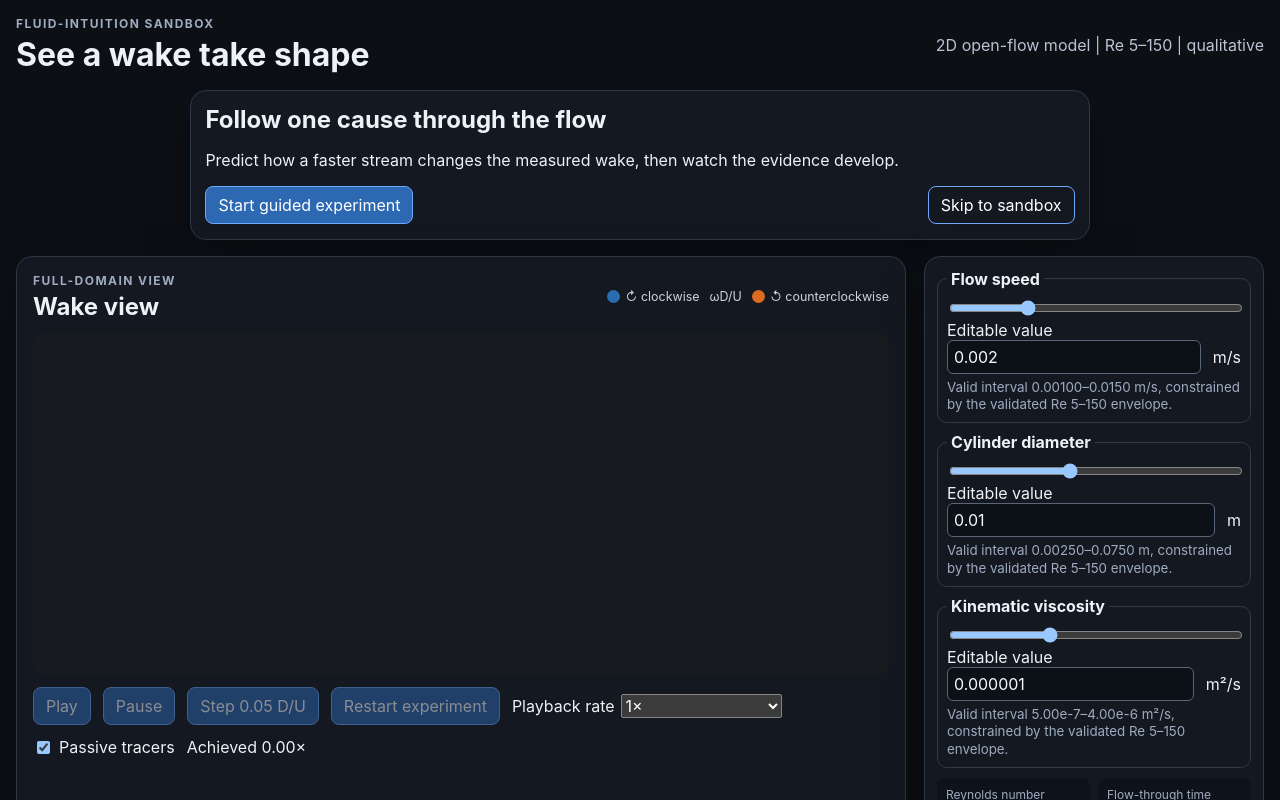
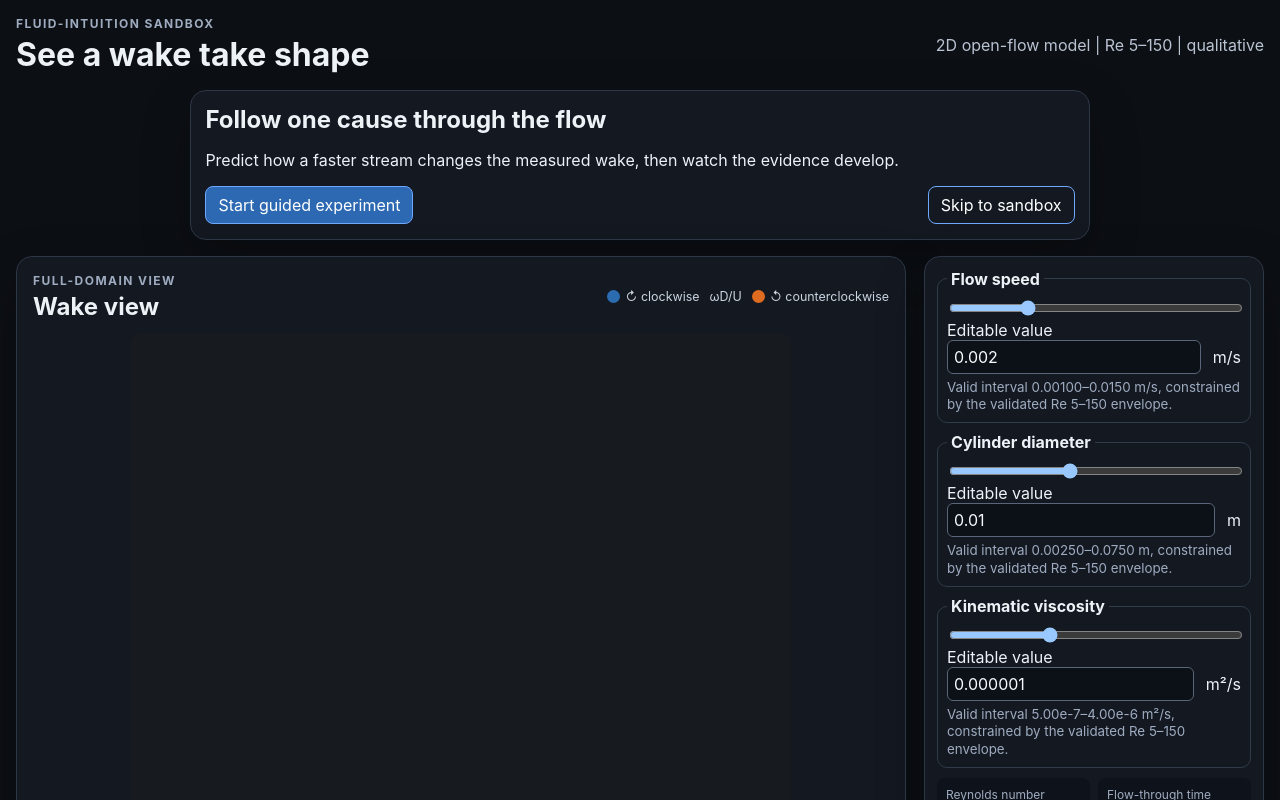
Before and after one commit to barnabyg/cfdVisualise, a Preact app: page / in a window 1280 px wide. Shown: the top 800 px of the page. Built offline with nearby package versions, Linux system fonts and the light colour scheme.

Commit message:
fix(ui): preserve wake domain aspect ratio

```diff
--- a/src/ui/instrument-app.module.css
+++ b/src/ui/instrument-app.module.css
@@ -7,7 +7,7 @@
 .wakePanel, .controls, .guide, .failure { border: 1px solid #2e3746; border-radius: 16px; background: #131821; box-shadow: 0 18px 50px rgba(0,0,0,.24); }
 .wakePanel { padding: clamp(12px, 1.5vw, 16px); }
 .controls { padding: 12px; }
-.canvas { display: block; width: 100%; aspect-ratio: 5 / 2; margin: 12px 0; border-radius: 10px; background: #171a1f; }
+.canvas { display: block; width: min(100%, 660px); aspect-ratio: 21 / 17; margin: 12px auto; border-radius: 10px; background: #171a1f; }
 .legend { display: flex; gap: 10px; align-items: center; font-size: .78rem; color: #cbd5e0; }
 .legend span { display: inline-flex; gap: 5px; align-items: center; }
 .clockwise, .counterclockwise { width: 13px; height: 13px; border-radius: 50%; }
```
Also changed, not shown: tests/browser/cpu-wake-view.e2e.ts (+5 -1 lines).
